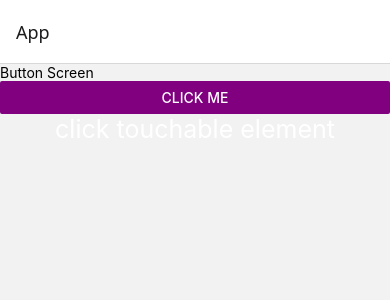
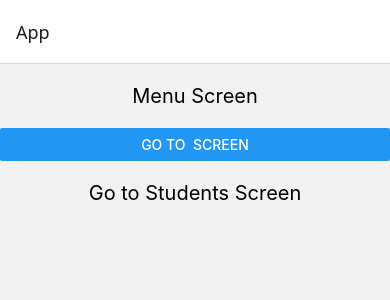
Before and after one commit to yllberisha1/reactnative1, a React Native app in the folder reactnatvie1/: screen /Menu in a window 390 px wide. Shown: the top 300 px of the page. Built offline with nearby package versions, Linux system fonts and the light colour scheme.

Commit message:
y5y
assasaassa

```diff
--- a/package.json
+++ b/package.json
@@ -21,8 +21,8 @@
   "dependencies": {
     "@expo/metro-runtime": "~6.1.2",
     "@expo/ngrok": "^4.1.3",
-    "@react-navigation/native": "^7.2.1",
-    "@react-navigation/stack": "^7.8.8",
+    "@react-navigation/native": "^7.2.2",
+    "@react-navigation/stack": "^7.8.9",
     "expo": "^54.0.33",
     "react-dom": "19.1.0",
     "react-native-safe-area-context": "~5.6.0",
--- a/reactnatvie1/App.js
+++ b/reactnatvie1/App.js
@@ -8,6 +8,8 @@ import ListScreen from './screens/ListScreen';
 import StudentInfoScreen from './screens/StudentInfoScreen';
 import HobbiesScreen from './screens/HobbiesScreen';
 import ButtonScreen from './screens/ButtonScreen';
+import MenuScreen from './screens/MenuScreen';
+import StudentsScreen from './screens/StudentsScreen';
 
 const Stack = createStackNavigator();
 
@@ -15,11 +17,13 @@ export default function App() {
   return (
     <NavigationContainer>
       <Stack.Navigator
-      initialRouteName='Button'
+      initialRouteName='Menu'
       screenOptions={{
         headerTitle: 'App',
       }}
       >
+        <Stack.Screen name="Students" component={StudentsScreen} />
+        <Stack.Screen name="Menu" component={MenuScreen} />
         <Stack.Screen name = "Button" component={ButtonScreen} />
         <Stack.Screen name="Hobbies" component={HobbiesScreen} />
         <Stack.Screen name="StudentInfo" component={StudentInfoScreen} />
--- a/reactnatvie1/package.json
+++ b/reactnatvie1/package.json
@@ -11,8 +11,8 @@
   "dependencies": {
     "@expo/metro-runtime": "~6.1.2",
     "@expo/ngrok": "^4.1.3",
-    "@react-navigation/native": "^7.2.1",
-    "@react-navigation/stack": "^7.8.8",
+    "@react-navigation/native": "^7.2.2",
+    "@react-navigation/stack": "^7.8.9",
     "expo": "^54.0.33",
     "expo-status-bar": "~3.0.9",
     "react": "19.1.0",
--- a/reactnatvie1/screens/ListScreen.js
+++ b/reactnatvie1/screens/ListScreen.js
@@ -1,5 +1,5 @@
 import React from "react";
-import { View, Text, StyleSheet, FlatList } from "react-native";
+import { View, Text, StyleSheet, FlatList, Button } from "react-native";
 
 const students = [
     {name: "bbbbb", surname: "aaaa", age: 20},
@@ -8,7 +8,7 @@ const students = [
     {name: "ddddd", surname: "vvvvvv", age: 19},
 ];
 
-const ListScreen = () => {
+const ListScreen = (props) => {
     return (
         <View style={styles.container}>
         <Text>List of Students</Text>
@@ -23,6 +23,9 @@ const ListScreen = () => {
                 );
             }}
         />
+         <Button title="Go back" onPress={() => props.navigation.goBack()} />
+
+
         </View>
     )
 }
--- /dev/null
+++ b/reactnatvie1/screens/MenuScreen.js
@@ -0,0 +1,37 @@
+import React from 'react';
+import { View, Text, StyleSheet, Button, TouchableOpacity} from 'react-native';
+
+const MenuScreen = (props) => {
+    console.log(props);
+  return (
+    <View>
+      <Text style={styles.Text}>Menu Screen</Text>
+      <Button title="Go to  Screen" onPress={() => props.navigation.navigate('Button')} />
+
+    <TouchableOpacity onPress={() => props.navigation.navigate('Students')}>
+      <Text style={styles.Text}>Go to Students Screen</Text>
+    </TouchableOpacity>
+    </View>
+  );
+};
+
+const styles = StyleSheet.create({
+  Text: {
+    textAlign: 'center',
+    fontSize: 20,
+    marginVertical: 20,
+  },
+  btn: {
+    backgroundColor: '#007AFF',
+    marginVertical: 10,
+    paddingVertical: 10,
+},
+btnText: {
+    color: '#fff',
+    textTransform: 'uppercase',
+    textAlign: 'center',
+    fontSize: 18,
+}
+});
+
+export default MenuScreen;
--- /dev/null
+++ b/reactnatvie1/screens/StudentsScreen.js
@@ -0,0 +1,19 @@
+import React from "react";
+import { View, Text, StyleSheet, } from "react-native";
+
+const StudentsScreen = () => {
+    return (
+        <View>
+         <Text style={styles.Text}>Students Screen</Text></View>
+    );
+};
+
+const styles = StyleSheet.create({
+    Text: {
+        textAlign: 'center',
+        fontSize: 20,
+        marginVertical: 20,
+    }
+});
+
+export default StudentsScreen;
```
Also changed, not shown: 2 other files (tests, documents, lock files or other folders).
